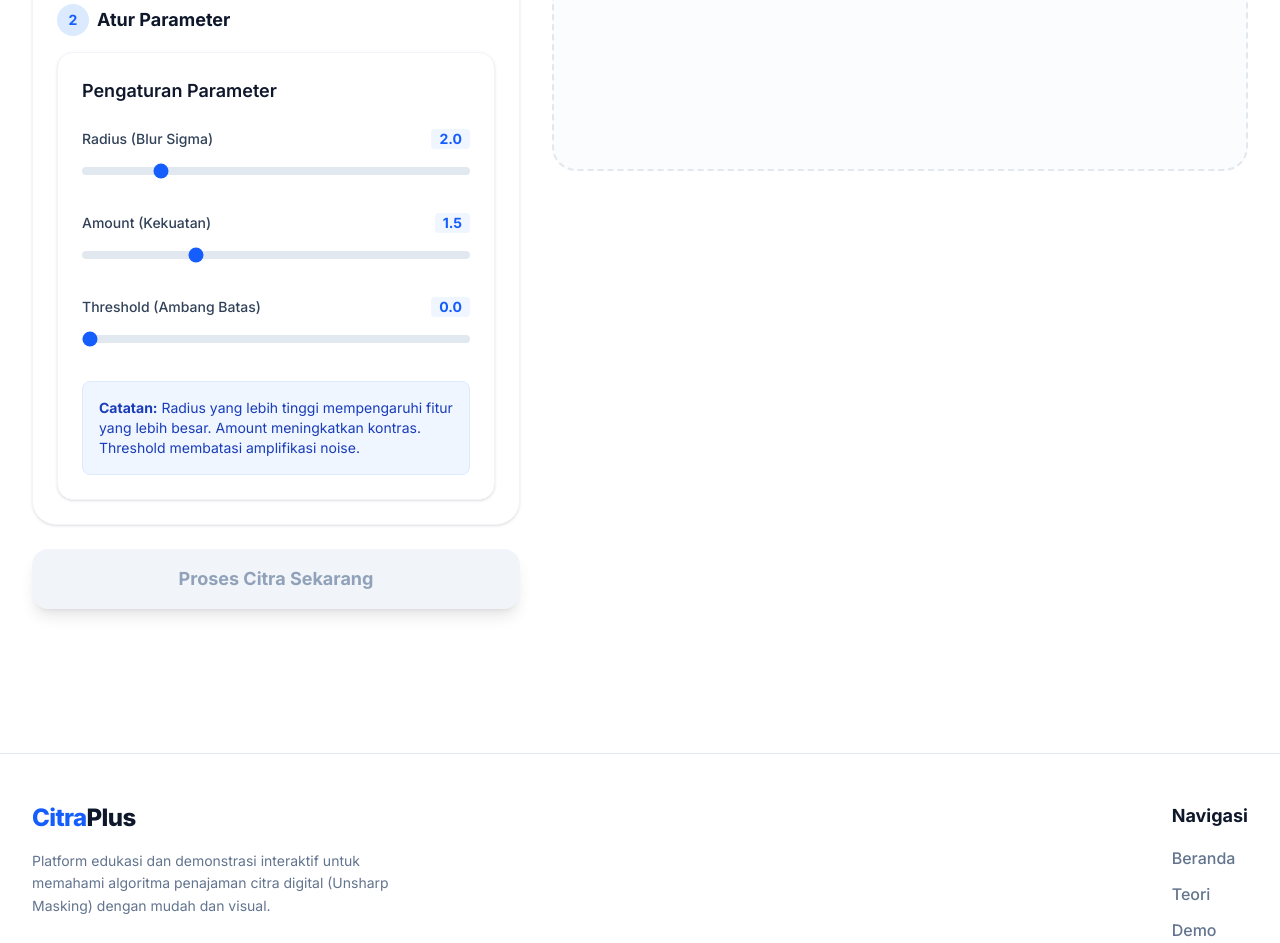
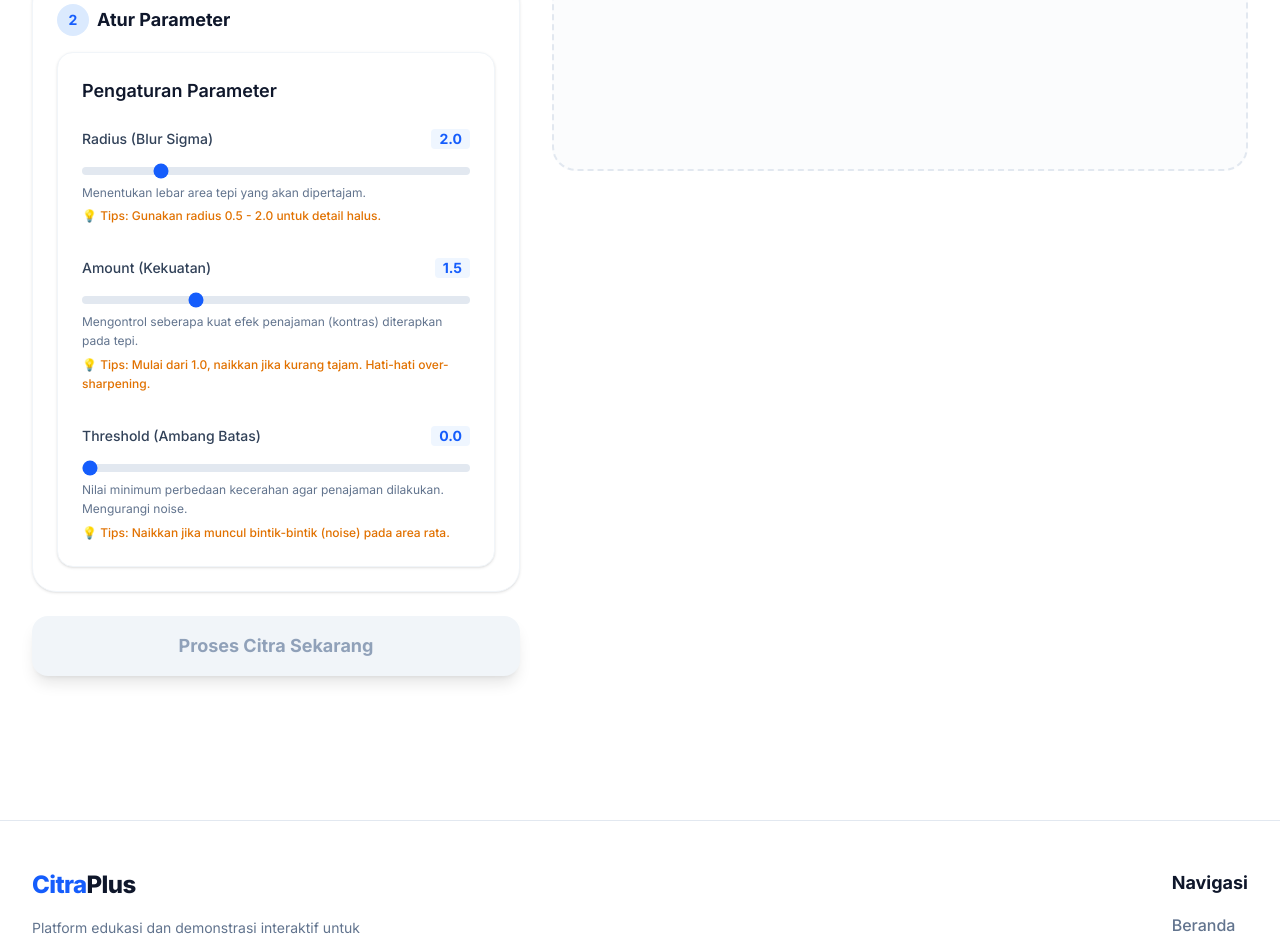
Before and after one commit to codebyyanto/CitraPlus, a Next.js app: page /demo in a window 1280 px wide. Shown: the part 744-1687 px from the top of the page. Built offline with nearby package versions, Linux system fonts and the light colour scheme.

Commit message:
Menambahkan deskripsi dan tips fitur atur parameter di halaman demo

```diff
--- a/components/ParameterPanel.tsx
+++ b/components/ParameterPanel.tsx
@@ -35,8 +35,12 @@ export default function ParameterPanel({
                         step="0.1"
                         value={radius}
                         onChange={(e) => setRadius(parseFloat(e.target.value))}
-                        className="w-full h-2 bg-slate-200 rounded-lg appearance-none cursor-pointer accent-blue-600"
+                        className="w-full h-2 bg-slate-200 rounded-lg appearance-none cursor-pointer accent-blue-600 mb-2"
                     />
+                    <p className="text-xs text-slate-500 leading-relaxed">
+                        Menentukan lebar area tepi yang akan dipertajam.
+                        <span className="block mt-1 text-amber-600 font-medium">💡 Tips: Gunakan radius 0.5 - 2.0 untuk detail halus.</span>
+                    </p>
                 </div>
 
                 {/* Amount */}
@@ -52,8 +56,12 @@ export default function ParameterPanel({
                         step="0.1"
                         value={amount}
                         onChange={(e) => setAmount(parseFloat(e.target.value))}
-                        className="w-full h-2 bg-slate-200 rounded-lg appearance-none cursor-pointer accent-blue-600"
+                        className="w-full h-2 bg-slate-200 rounded-lg appearance-none cursor-pointer accent-blue-600 mb-2"
                     />
+                    <p className="text-xs text-slate-500 leading-relaxed">
+                        Mengontrol seberapa kuat efek penajaman (kontras) diterapkan pada tepi.
+                        <span className="block mt-1 text-amber-600 font-medium">💡 Tips: Mulai dari 1.0, naikkan jika kurang tajam. Hati-hati over-sharpening.</span>
+                    </p>
                 </div>
 
                 {/* Threshold */}
@@ -69,14 +77,16 @@ export default function ParameterPanel({
                         step="1"
                         value={threshold}
                         onChange={(e) => setThreshold(parseFloat(e.target.value))}
-                        className="w-full h-2 bg-slate-200 rounded-lg appearance-none cursor-pointer accent-blue-600"
+                        className="w-full h-2 bg-slate-200 rounded-lg appearance-none cursor-pointer accent-blue-600 mb-2"
                     />
+                    <p className="text-xs text-slate-500 leading-relaxed">
+                        Nilai minimum perbedaan kecerahan agar penajaman dilakukan. Mengurangi noise.
+                        <span className="block mt-1 text-amber-600 font-medium">💡 Tips: Naikkan jika muncul bintik-bintik (noise) pada area rata.</span>
+                    </p>
                 </div>
             </div>
 
-            <div className="mt-8 p-4 bg-blue-50 rounded-lg text-sm text-blue-800 border border-blue-100">
-                <p><strong>Catatan:</strong> Radius yang lebih tinggi mempengaruhi fitur yang lebih besar. Amount meningkatkan kontras. Threshold membatasi amplifikasi noise.</p>
-            </div>
+
         </div>
     );
 }
```
